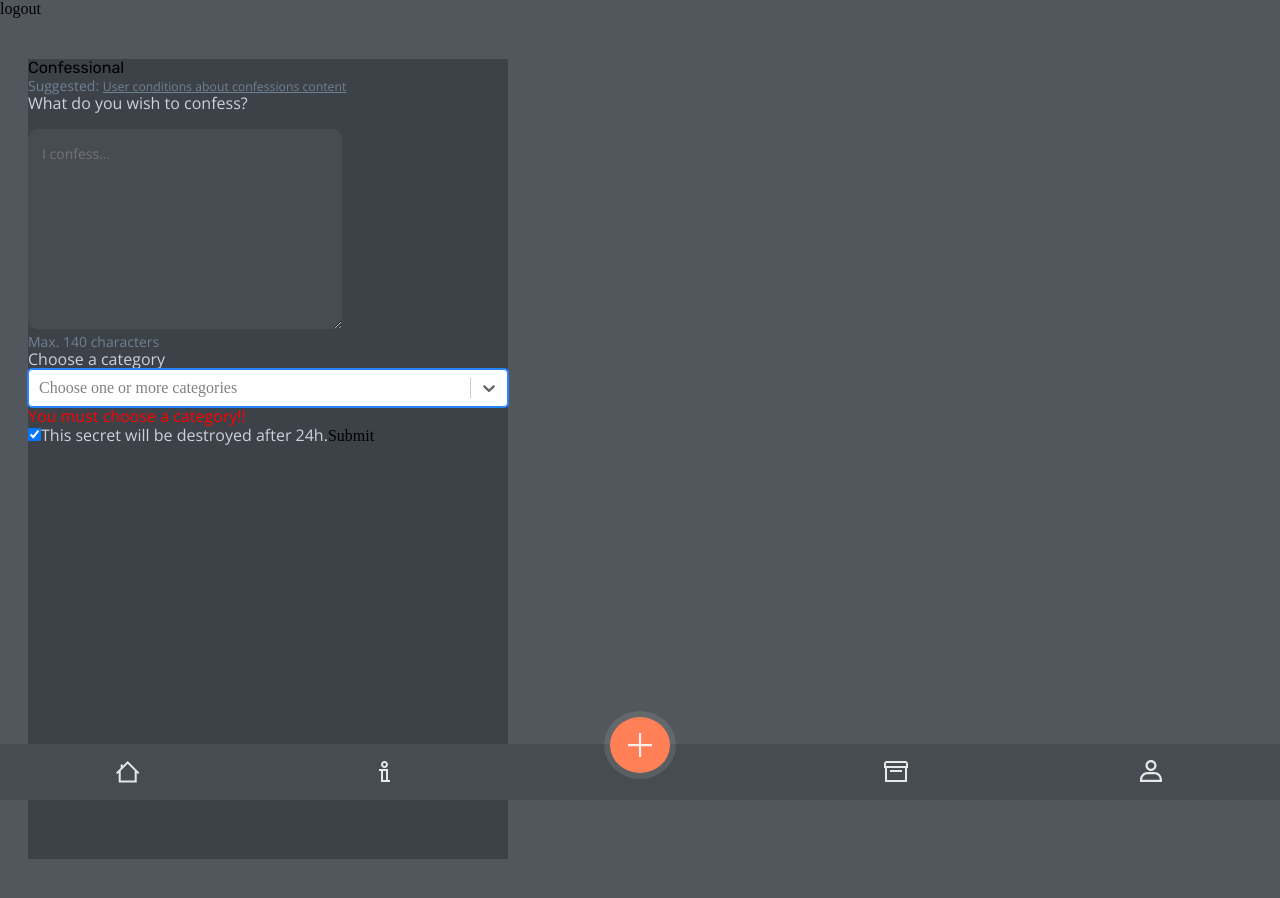
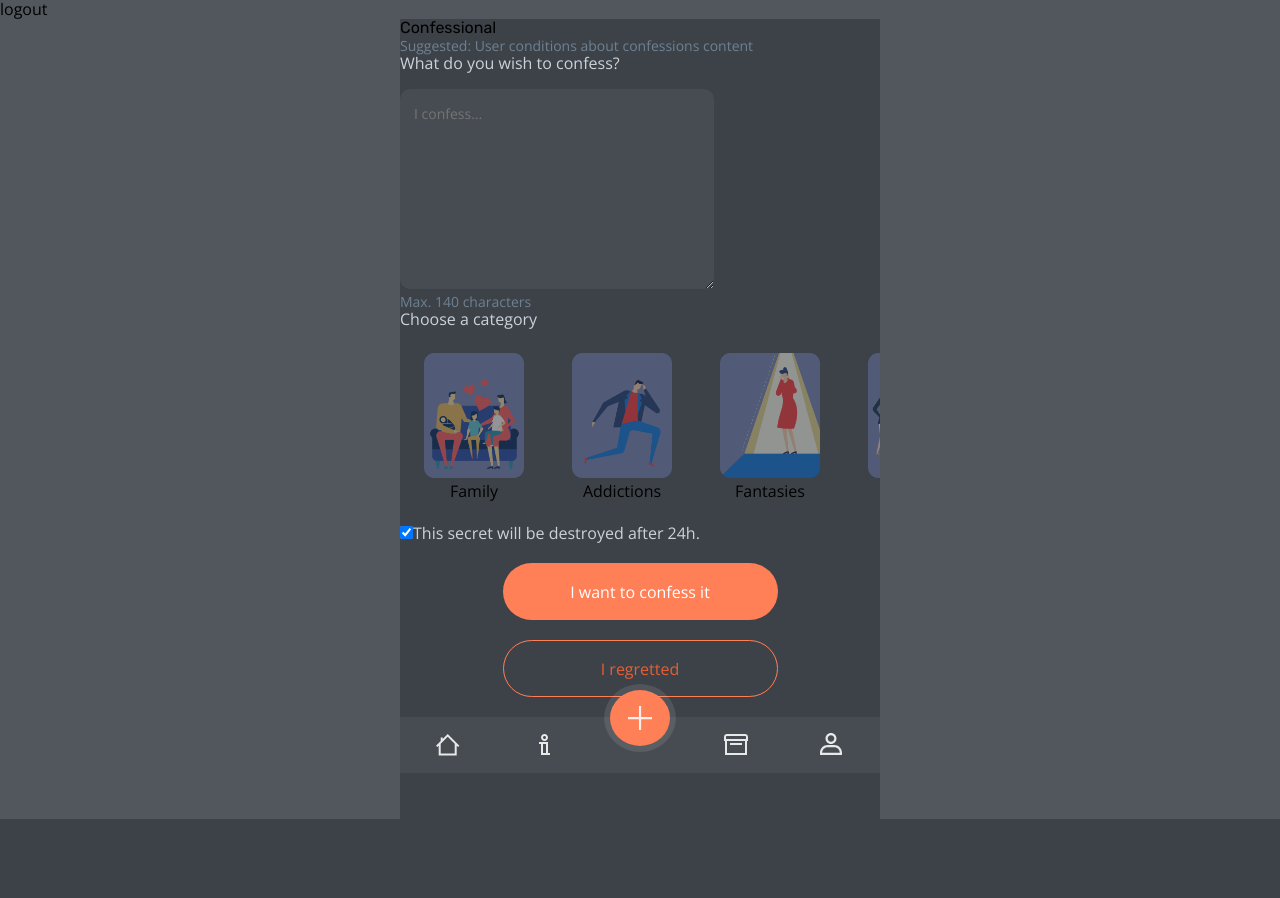
Before and after one commit to iconfess-app/frontend, a React (Create React App) app: page /confess in a window 1280 px wide. Shown: the top 898 px of the page. Built offline with nearby package versions, Linux system fonts and the light colour scheme; no server answers; grey boxes are pictures that could not be loaded.

Commit message:
Closes: #11 edit select on confession form

```diff
--- a/src/sass/base/_typography.scss
+++ b/src/sass/base/_typography.scss
@@ -20,7 +20,8 @@ h5,
 p,
 ul,
 span,
-label {
+label,
+button {
   font-family: 'Open Sans', sans-serif;
 }
 
@@ -29,6 +30,7 @@ a {
   text-decoration: underline;
 }
 
+
 // Variables //
 
 $text-xs: 0.875em;
--- a/src/sass/components/_buttons.scss
+++ b/src/sass/components/_buttons.scss
@@ -22,3 +22,27 @@
     background-color: $color-dark-gray;
   }
 }
+
+.btn {
+  padding: 10px 16px;
+  margin: 10px 0;
+  border-radius: 30px;
+  display: block;
+  margin: 20px auto;
+  width: 275px;
+  height: 57px;
+  a {
+    text-decoration: none;
+  }
+}
+
+.btn-primary {
+  background-color: $color-light-red;
+  color: $color-white-text;
+}
+
+.btn-outlined {
+  background-color: $color-dark-gray;
+  color: $color-light-red;
+  border: 1px solid $color-light-red;
+}
--- a/src/sass/layout/_forms.scss
+++ b/src/sass/layout/_forms.scss
@@ -1,8 +1,14 @@
 @import '../base/colors';
 @import '../base/typography';
 
-.container {
-  margin: 41px 33px 131px 28px;
+.form {
+  max-width: 480px;
+  margin-left: auto;
+  margin-right: auto;
+  background-color: $color-dark-gray;
+  min-height: 100vh;
+  height: 100%;
+  margin-bottom: 120px;
 }
 
 label {
@@ -25,3 +31,16 @@ textarea {
 .xsmall-text {
   color: $color-medium-gray;
 }
+
+.form li img {
+  opacity: 0.6;
+}
+
+.activeStyle {
+  img {
+    opacity: 1;
+  }
+  p {
+    color: $color-dark-red;
+  }
+}
--- a/src/views/Confess.js
+++ b/src/views/Confess.js
@@ -1,9 +1,11 @@
 /* eslint-disable no-console */
 import React, { Component } from 'react';
-import Select from 'react-select';
+import { Link } from 'react-router-dom';
 import sensitiveContent from '../data/sensitiveContent.json';
 import confessionService from '../services/confessionService';
 import NavBar from './components/NavBar';
+// CSS PARA LLEVAR A SASS
+import './Home.css';
 
 class Confessional extends Component {
   constructor() {
@@ -14,42 +16,37 @@ class Confessional extends Component {
       isDestroyed: true,
       submitted: false,
       isSensitive: false,
-      isUncategorized: true,
+      isUncategorized: false,
       isTooLong: false,
     };
-    this.handleInput = this.handleInput.bind(this);
-    this.handleSubmit = this.handleSubmit.bind(this);
   }
 
-  handleSelect = category => {
-    const categoryValue = category.map(category => category.value);
-    this.setState({ category: [...categoryValue] });
-
-    // isCategorized validation
-    console.log(category.length);
-    if (category.length > 0) {
-      console.log('Ok! categories on');
+  handleCategory = (event) => {
+    const newCategory = event.target.name;
+    const category = [...this.state.category];
+    if (category.includes(newCategory)) {
+      // Take out item
+      const index = category.indexOf(event.target.name);
+      if (index !== -1) {
+        category.splice(index, 1);
         this.setState({
-        isUncategorized: false,
-      });
-    } else {
-      console.log('No categories???');
-      this.setState({
-        isUncategorized: true,
+          category: [...category],
         });
       }
-  };
+    } else {
+      this.setState({
+        category: [newCategory, ...category],
+      });
+    }
+  }
 
-  handleInput(event) {
+  handleInput = (event) => {
     const { target } = event;
     const value = target.type === 'checkbox' ? target.checked : target.value;
     const { name } = target;
-
-    // isSensitivevalidation
     const { description } = this.state;
     const keyword = description.toLowerCase();
     const sensitiveValidation = sensitiveContent.some(substring => keyword.includes(substring));
-
     this.setState({
       [name]: value,
       isSensitive: sensitiveValidation,
@@ -58,14 +55,21 @@ class Confessional extends Component {
     });
   }
 
-  handleSubmit(event) {
+  handleSubmit = (event) => {
+    event.preventDefault();
+    const { category } = this.state;
     try {
-      event.preventDefault();
+      if (category.length === 0) {
+        this.setState({
+          isUncategorized: true,
+        });
+      } else {
         const newConfession = confessionService.postNewConfession(this.state);
         console.log(newConfession);
         this.setState({
           submitted: true,
         });
+      }
     } catch (error) {
       console.log(error);
     }
@@ -74,14 +78,14 @@ class Confessional extends Component {
   render() {
     const { description, isDestroyed, isSensitive, isUncategorized, isTooLong, isTooShort } = this.state;
     const validConfession = !isSensitive && !isTooLong && !isTooShort && !isUncategorized;
-    // const errorStyle = {
-    //   color: 'red',
-    // };
+    const categories = ['Family', 'Addictions', 'Fantasies', 'Friends', 'Health', 'Misc.', 'Self-esteem', 'Sex', 'Work'];
+
     return (
-      <div>
-        <div className="container">
+      <div className="form">
+        {/* <div className="container"> */}
+        {/* <div className="content"> */}
         <h2>Confessional</h2>
-          <p className="xsmall-text">Suggested: <a className="xsmall-text" href="#">User conditions about confessions content</a></p>
+        <p className="xsmall-text">Suggested: User conditions about confessions content</p>
         <form className="form-group" onSubmit={this.handleSubmit}>
           <label>What do you wish to confess?</label>
           <textarea
@@ -98,37 +102,27 @@ class Confessional extends Component {
           {isTooLong && <p style={{ color: 'red' }}>This confession is too long!!</p>}
           {isTooShort && <p style={{ color: 'red' }}>This confession is too short!!</p>}
           <label>Choose a category</label>
-            <Select
-              closeMenuOnSelect={false}
-              isMulti
-              placeholder={'Choose one or more categories'}
-              autoFocus={true}
-              onChange={this.handleSelect}
-              onMouseOver={this.handleMouseDown}
-              options={[
-                { value: 'Sex', label: 'Sex' },
-                { value: 'Family', label: 'Family' },
-                { value: 'Work', label: 'Work' },
-                { value: 'Addictions', label: 'Addictions' },
-                { value: 'Friends', label: 'Friends' },
-                { value: 'Fantasies', label: 'Fantasies' },
-                { value: 'Self-esteem', label: 'Self-esteem' },
-                { value: 'Health', label: 'Health' },
-                { value: 'Studies', label: 'Studies' },
-                { value: 'Miscellaneous', label: 'Miscellaneous' },
-                { value: 'Relationships', label: 'Relationships' },
-              ]}
-            />
-            {isUncategorized && <p style={{ color: 'red' }}>You must choose a category!!</p>}
+
+          <div className="scroll">
+            <ul className="hscroll">
+              {/* ==== STUDIES & RELATIONSHIPS IMAGES MISSING, just add them to the category array and to the pics folder ====== */}
+              {categories.map(category => {
+                return <li key={category} className="item" name={category} onClick={this.handleCategory}><img src={`/images/${category}.png`} alt="category icon" /><p>{category}</p></li>
+              })}
+            </ul>
+          </div>
+          {isUncategorized && <p style={{ color: 'red' }}>Pick up at least one category</p>}
+          <p>{this.state.category}</p>
           <label>
             <input name="isDestroyed" type="checkbox" checked={isDestroyed} onChange={this.handleInput} />
             This secret will be destroyed after 24h.
           </label>
-            <button disabled={!validConfession}>Submit</button>
+          <button className="btn btn-primary" disabled={!validConfession}>I want to confess it</button>
+          <button className="btn btn-outlined"><Link to="/">I regretted</Link></button>
         </form>
-        </div>
+
         <NavBar />
-      </div>
+      </div >
     );
   }
 }
--- a/src/views/Home.css
+++ b/src/views/Home.css
@@ -13,3 +13,7 @@
   padding: 5%;
   text-decoration: none;
 }
+
+.item img {
+  width: 100px;
+}
```
Lines whose indentation alone changed are shown as unchanged.
